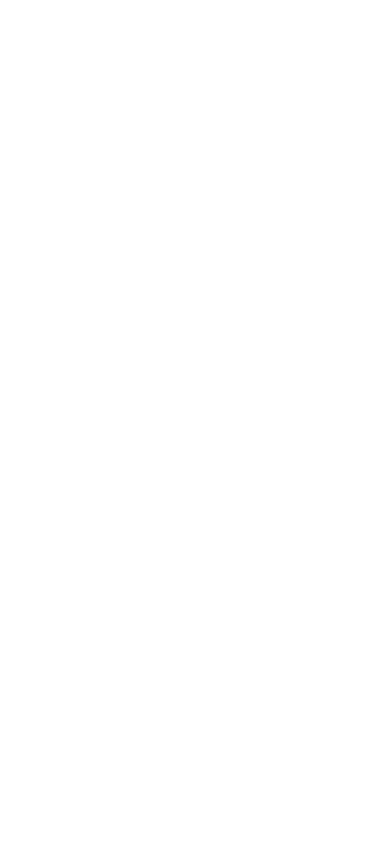
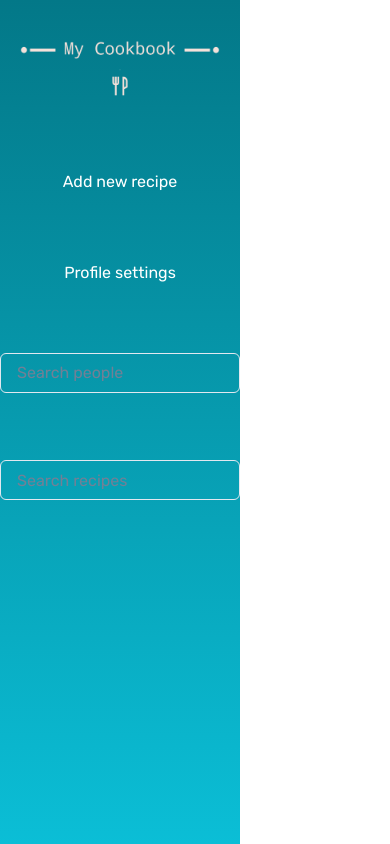
Before and after one commit to JonathanGafar/my-cookbook, a React (Create React App) app in the folder client/: page /loggedin in a window 390 px wide. Before the commit this address had no page. Built offline with nearby package versions, Linux system fonts and the light colour scheme.

Commit message:
Slightly changed properties of the home page design to be more intuitive and responsive

```diff
--- a/client/src/App.js
+++ b/client/src/App.js
@@ -4,6 +4,7 @@ import {Routes, Route} from 'react-router-dom';
 import Home from './pages/Home';
 import Signup from './pages/Signup';
 import Login from './pages/Login';
+import LoggedIn from './pages/LoggedIn';
 
 export default function App() {
 	return (
@@ -11,6 +12,7 @@ export default function App() {
 			<Route element={<Home />} path='/' />
 			<Route element={<Signup />} path='/signup' />
 			<Route element={<Login />} path='/login' />
+			<Route element={<LoggedIn />} path='/loggedin' />
 		</Routes>
 	);
 }
--- a/client/src/pages/Home.js
+++ b/client/src/pages/Home.js
@@ -20,14 +20,14 @@ export default function Home() {
 			bg='pageBackgroundColor'
 		>
 			<Navbar />
-			<VStack h='100%' justifyContent='center'>
+			<VStack h='100%' justifyContent='flex-start'>
 				<Stack
 					justifyContent={{base: 'space-evenly', md: 'space-between'}}
-					alignItems={{base: 'center', md: 'auto'}}
+					alignItems='center'
 					direction={{base: 'column', md: 'row'}}
-					position={{base: 'static', md: 'absolute'}}
-					top={{base: 'auto', md: '15rem'}}
-					h={{base: '50vh', md: 'auto'}}
+					// position={{base: 'static', md: 'absolute'}}
+					// top={{base: 'auto', md: '15rem'}}
+					h='50%'
 					w={{base: '100%', md: '70%', lg: '60%', xl: '50%'}}
 				>
 					<Button {...commonButtonProps} text='Sign up' />
--- /dev/null
+++ b/client/src/pages/LoggedIn.js
@@ -0,0 +1,9 @@
+import React from 'react';
+
+import VNavbar from '../shared/VNavbar';
+
+export default function LoggedIn() {
+	return (
+		<VNavbar />
+	);
+}
--- /dev/null
+++ b/client/src/shared/VNavbar.js
@@ -0,0 +1,28 @@
+import React from 'react';
+import {VStack, Image, Link} from '@chakra-ui/react';
+
+import Input from './Input';
+import LogoTransparent from '../assets/logo_transparent_rectangle.png';
+
+export default function VNavbar() {
+	return (
+		<VStack
+			h='100vh'
+			alignItems='center'
+			justifyContent='flex-start'
+			w='15rem'
+			bgGradient='linear(to-b, #037888, #0bbed6)'
+		>
+			<Image
+				pt='2.5rem'
+				src={LogoTransparent}
+			/>
+			<VStack pt='2rem' alignItems='center' justifyContent='space-around' h='50%' w='100%'>
+				<Link color='white'>Add new recipe</Link>
+				<Link color='white'>Profile settings</Link>
+				<Input type='text' w='80%' placeholder='Search people' />
+				<Input type='text' w='80%' placeholder='Search recipes' />
+			</VStack>
+		</VStack>
+	);
+}
```
Also changed, not shown: client/src/shared/HNavbar.js (added, +16 -0 lines), client/src/assets/logo_transparent_rectangle.png (added).
